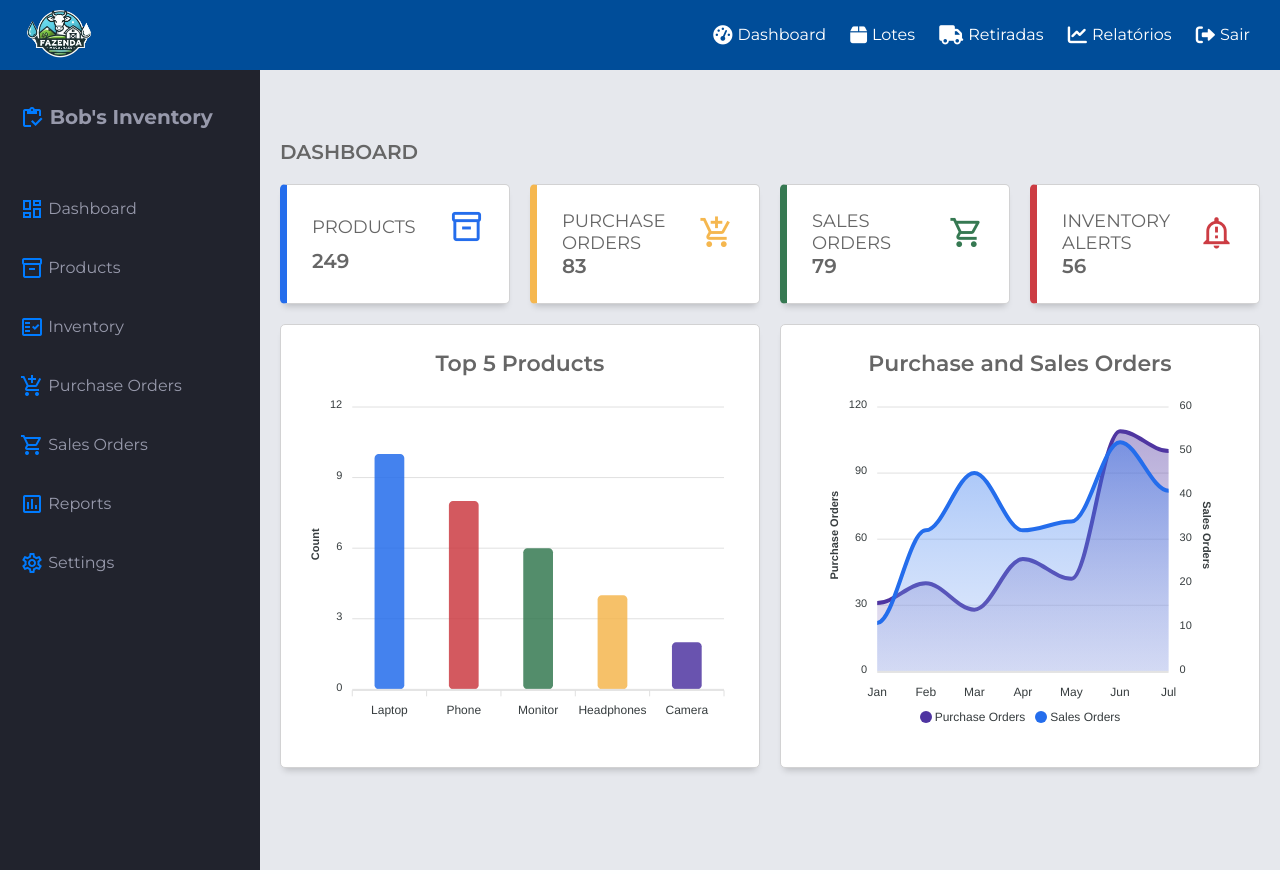
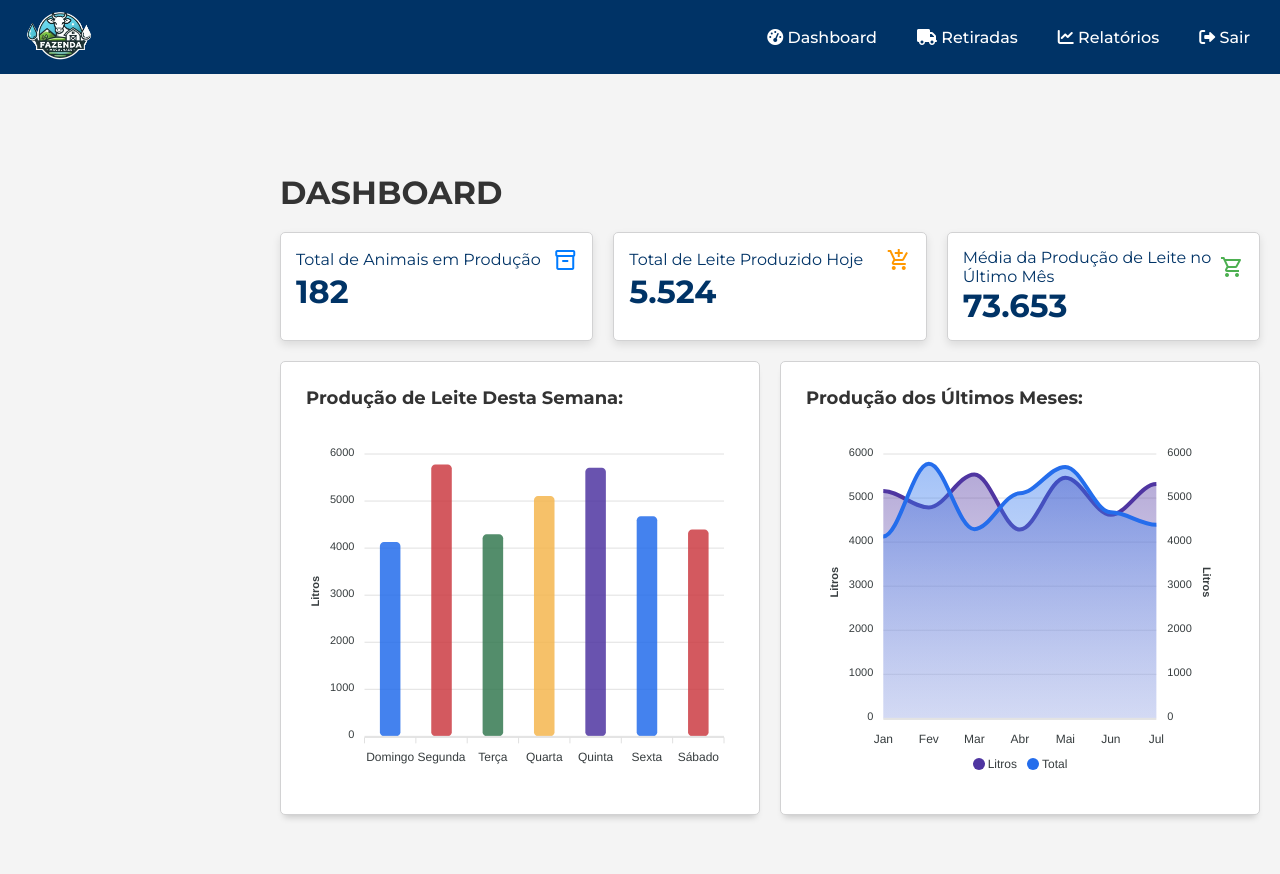
Before and after one commit to The-Vonky/Fazenda-Magalhaes, a PHP site: page /dashboard.html in a window 1280 px wide. Run offline with PHP 8.4, Linux system fonts and the light colour scheme; some libraries are stand-ins or nearby versions.

Commit message:
alteração nas páginas: contato, sobre nós e dashboard

```diff
--- a/Fazenda-Magalhaes-desenvolvimento/Fazenda-Magalhaes-desenvolvimento/Fazenda/contato.html
+++ b/Fazenda-Magalhaes-desenvolvimento/Fazenda-Magalhaes-desenvolvimento/Fazenda/contato.html
@@ -4,6 +4,7 @@
     <meta charset="UTF-8">
     <meta name="viewport" content="width=device-width, initial-scale=1.0">
     <title>Fazenda Magalhães</title>
+    <link href="https://fonts.googleapis.com/css2?family=Arapey&family=Montserrat:wght@300;600&display=swap" rel="stylesheet">
     <link rel="stylesheet" href="contato.css">
 </head>
 <body>
@@ -23,7 +24,6 @@
         <div class="login">
             <a href="login.html">Entrar</a>
         </div>
-    </header>
     </header>
 <body>
     <div class="container">
--- a/Fazenda-Magalhaes-desenvolvimento/Fazenda-Magalhaes-desenvolvimento/Fazenda/dashboard.css
+++ b/Fazenda-Magalhaes-desenvolvimento/Fazenda-Magalhaes-desenvolvimento/Fazenda/dashboard.css
@@ -5,285 +5,79 @@
 }
 
 body {
-    font-family: Arial, sans-serif;
-    background-color: #fff;
+  font-family: 'Montserrat', sans-serif;
+  background-color: #f4f4f4;
+  color: #333;
 }
 
-header {
-    background-color: #004d99;
+.header {
+  background-color: #003366;
+  padding: 10px 20px;
   color: white;
   display: flex;
+  align-items: center;
   justify-content: space-between;
-    align-items: center;
-    padding: 10px 20px;
-    height: 70px;
-    z-index: 100;
-    position: relative;
 }
 
 .logo img {
   height: 50px;
 }
 
-nav ul {
+nav {
   display: flex;
-    list-style: none;
-    flex-grow: 1;
-    justify-content: center;
+  gap: 20px;
 }
 
-nav ul li {
-    margin: 0 20px;
-}
-
-nav ul li a {
+nav a {
   color: white;
   text-decoration: none;
-    font-weight: bold;
-}
-
-/* Hover nos botões de navegação */
-nav a {
-    color: white;
+  font-weight: 500;
   padding: 10px;
-    text-decoration: none;
-    transition: background-color 0.3s ease;
+  transition: background-color 0.3s;
 }
 
 nav a:hover {
-    background-color: #1a3e70;
+  background-color: #004080;
   border-radius: 5px;
-}
-
-nav a {
-    display: inline-flex;
-    align-items: center;
-    gap: 5px;
-    color: white;
-    padding: 10px;
-    text-decoration: none;
-    transition: background-color 0.3s ease;
-}
-
-nav a:hover {
-    background-color: #1a3e70;
-    border-radius: 5px;
-}
-
-nav i {
-    font-size: 1.2em;
-}
-
-body {
-    font-family: Arial, sans-serif;
-    background-color: #f7f7f7;
-    margin: 0;
-    padding: 0;
-}
-
-#dashboard {
-    width: 80%;
-    max-width: 1000px;
-    margin: 40px auto;
-    padding: 20px;
-    background-color: #ffffff;
-    box-shadow: 0 0 15px rgba(0, 0, 0, 0.1);
-    border-radius: 8px;
-    text-align: center;
-}
-
-h2 {
-    font-size: 20px;
-    color: #333;
-    margin-bottom: 10px;
-}
-
-span {
-    font-weight: bold;
-    color: #007bff;
-}
-
-canvas {
-    display: block;
-    margin: 20px auto;
-    max-width: 600px;
-    width: 100%;
-    height: auto;
-}
-
-body {
-    margin: 0;
-    padding: 0;
-    box-sizing: border-box;
-    background-color: #e6e8ed;
-    color: #666666;
-    font-family: "Montserrat", sans-serif;
-  }
-
-  .material-icons-outlined {
-    vertical-align: middle;
-    line-height: 1px;
-  }
-
-  .text-primary {
-    color: #666666;
-  }
-
-  .text-blue {
-    color: #246dec;
-  }
-
-  .text-red {
-    color: #cc3c43;
-  }
-
-  .text-green {
-    color: #367952;
-  }
-
-  .text-orange {
-    color: #f5b74f;
-  }
-
-  .font-weight-bold {
-    font-weight: 600;
 }
 
 .grid-container {
   display: grid;
-    grid-template-columns: 260px 1fr 1fr 1fr;
-    grid-template-rows: 0.2fr 3fr;
-    grid-template-areas:
-      "sidebar header header header"
-      "sidebar main main main";
+  grid-template-columns: 260px 1fr;
+  grid-template-rows: auto;
   height: 100vh;
 }
 
-  /* ---------- HEADER ---------- */
-
-  .menu-icon {
-    display: none;
-  }
-
-
-  /* ---------- SIDEBAR ---------- */
-
-  #sidebar {
-    grid-area: sidebar;
-    height: 100%;
-    background-color: #21232d;
-    color: #9799ab;
-    overflow-y: auto;
-    transition: all 0.5s;
-    -webkit-transition: all 0.5s;
-  }
-
-  .sidebar-title {
-    display: flex;
-    justify-content: space-between;
-    align-items: center;
-    padding: 20px 20px 20px 20px;
-    margin-bottom: 30px;
-  }
-
-  .sidebar-title > span {
-    display: none;
-  }
-
-  .sidebar-brand {
-    margin-top: 15px;
-    font-size: 20px;
-    font-weight: 700;
-  }
-
-  .sidebar-list {
-    padding: 0;
-    margin-top: 15px;
-    list-style-type: none;
-  }
-
-  .sidebar-list-item {
-    padding: 20px 20px 20px 20px;
-  }
-
-  .sidebar-list-item:hover {
-    background-color: rgba(255, 255, 255, 0.2);
-    cursor: pointer;
-  }
-
-  .sidebar-list-item > a {
-    text-decoration: none;
-    color: #9799ab;
-  }
-
-  .sidebar-responsive {
-    display: inline !important;
-    position: absolute;
-    /*
-      the z-index of the ApexCharts is 11
-      we want the z-index of the sidebar higher so that
-      the charts are not showing over the sidebar
-      on small screens
-    */
-    z-index: 12 !important;
-  }
-
-
-  /* ---------- MAIN ---------- */
-
 .main-container {
   grid-area: main;
-    overflow-y: auto;
-    padding: 20px 20px;
+  padding: 20px;
+  display: flex;
+  flex-direction: column; /* Cards e gráficos em coluna */
 }
 
 .main-title {
-    display: flex;
-    justify-content: space-between;
+  margin-bottom: 20px;
 }
 
-  .main-title > p {
-    font-size: 20px;
+.font-weight-bold {
+  font-weight: bold;
+  font-size: 24px; /* Tamanho da fonte do título */
 }
 
 .main-cards {
-    display: grid;
-    grid-template-columns: 1fr 1fr 1fr 1fr;
-    gap: 20px;
-    margin: 20px 0;
+  display: flex;
+  flex-direction: row; /* Cards em linha */
+  gap: 20px; /* Espaçamento entre os cards */
+  margin-bottom: 20px; /* Espaçamento abaixo dos cards */
 }
 
 .card {
-    display: flex;
-    flex-direction: column;
-    justify-content: space-around;
-    padding: 25px;
   background-color: #ffffff;
-    box-sizing: border-box;
+  padding: 15px;
   border: 1px solid #d2d2d3;
   border-radius: 5px;
-    box-shadow: 0 6px 7px -4px rgba(0, 0, 0, 0.2);
-  }
-
-  .card:first-child {
-    border-left: 7px solid #246dec;
-  }
-
-  .card:nth-child(2) {
-    border-left: 7px solid #f5b74f;
-  }
-
-  .card:nth-child(3) {
-    border-left: 7px solid #367952;
-  }
-
-  .card:nth-child(4) {
-    border-left: 7px solid #cc3c43;
-  }
-
-  .card > span {
-    font-size: 20px;
-    font-weight: 600;
+  box-shadow: 0 4px 8px rgba(0, 0, 0, 0.1);
+  flex: 1; /* Para que todos os cards ocupem a mesma largura */
 }
 
 .card-inner {
@@ -292,113 +86,44 @@ body {
   justify-content: space-between;
 }
 
-  .card-inner > p {
-    font-size: 18px;
+.text-primary {
+  color: #003366;
 }
 
-  .card-inner > span {
-    font-size: 35px;
+.font-weight-bold {
+  font-weight: bold;
+  font-size: 32px; /* Tamanho da fonte do número no card */
 }
 
 .charts {
-    display: grid;
-    grid-template-columns: 1fr 1fr;
-    gap: 20px;
+  display: flex;
+  flex-direction: row; /* Gráficos em linha */
+  gap: 20px; /* Espaçamento entre os gráficos */
 }
 
 .charts-card {
   background-color: #ffffff;
-    margin-bottom: 20px;
   padding: 25px;
-    box-sizing: border-box;
-    -webkit-column-break-inside: avoid;
   border: 1px solid #d2d2d3;
   border-radius: 5px;
   box-shadow: 0 6px 7px -4px rgba(0, 0, 0, 0.2);
+  flex: 1; /* Para que todos os gráficos ocupem a mesma largura */
 }
 
 .chart-title {
-    display: flex;
-    align-items: center;
-    justify-content: center;
-    font-size: 22px;
-    font-weight: 600;
+  font-size: 18px;
+  margin-bottom: 15px;
+  font-weight: bold;
 }
 
-
-  /* ---------- SCROLLBARS ---------- */
-
-  ::-webkit-scrollbar {
-    width: 5px;
-    height: 6px;
+.text-blue {
+  color: #007bff; /* Azul */
 }
 
-  ::-webkit-scrollbar-track {
-    box-shadow: inset 0 0 5px #a5aaad;
-    border-radius: 10px;
+.text-orange {
+  color: #ff9800; /* Laranja */
 }
 
-  ::-webkit-scrollbar-thumb {
-    background-color: #4f35a1;
-    border-radius: 10px;
+.text-green {
+  color: #4caf50; /* Verde */
 }
-
-  ::-webkit-scrollbar-thumb:hover {
-    background-color: #a5aaad;
-  }
-
-
-  /* ---------- MEDIA QUERIES ---------- */
-
-
-  /* Medium <= 992px */
-  @media screen and (max-width: 992px) {
-    .grid-container {
-      grid-template-columns: 1fr;
-      grid-template-rows: 0.2fr 3fr;
-      grid-template-areas:
-        "header"
-        "main";
-    }
-
-    #sidebar {
-      display: none;
-    }
-
-    .menu-icon {
-      display: inline;
-    }
-
-    .sidebar-title > span {
-      display: inline;
-    }
-  }
-
-  /* Small <= 768px */
-  @media screen and (max-width: 768px) {
-    .main-cards {
-      grid-template-columns: 1fr;
-      gap: 10px;
-      margin-bottom: 0;
-    }
-
-    .charts {
-      grid-template-columns: 1fr;
-      margin-top: 30px;
-    }
-  }
-
-  /* Extra Small <= 576px */
-  @media screen and (max-width: 576px) {
-    .header-left {
-      display: none;
-    }
-  }
-
-footer {
-    text-align: center;
-    padding: 10px;
-    background-color: #f1f1f1;
-    margin-top: 40px;
-    border-top: 1px solid #e0e0e0;
-}
--- a/Fazenda-Magalhaes-desenvolvimento/Fazenda-Magalhaes-desenvolvimento/Fazenda/dashboard.html
+++ b/Fazenda-Magalhaes-desenvolvimento/Fazenda-Magalhaes-desenvolvimento/Fazenda/dashboard.html
@@ -5,11 +5,8 @@
     <meta name="viewport" content="width=device-width, initial-scale=1.0">
     <title>Dashboard</title>
     <link rel="stylesheet" href="https://cdnjs.cloudflare.com/ajax/libs/font-awesome/6.0.0-beta3/css/all.min.css">
-    <!-- Montserrat Font -->
     <link href="https://fonts.googleapis.com/css2?family=Montserrat:wght@100;200;300;400;500;600;700;800;900&display=swap" rel="stylesheet">
-    <!-- Material Icons -->
     <link href="https://fonts.googleapis.com/icon?family=Material+Icons+Outlined" rel="stylesheet">
-    <!-- Custom CSS -->
     <link rel="stylesheet" href="dashboard.css">
 </head>
 <body>
@@ -19,128 +16,60 @@
         </div>
         <nav>
             <a href="dashboard.html"><i class="fas fa-tachometer-alt"></i> Dashboard</a>
-            <a href="lotes.html"><i class="fas fa-box"></i> Lotes</a>
             <a href="retirada.html"><i class="fas fa-truck"></i> Retiradas</a>
             <a href="relatorio.html"><i class="fas fa-chart-line"></i> Relatórios</a>
             <a href="home.html"><i class="fas fa-sign-out-alt"></i> Sair</a>
         </nav>
     </header>
-  <body>
+
     <div class="grid-container">
-
-      <!-- Sidebar -->
-      <aside id="sidebar">
-        <div class="sidebar-title">
-          <div class="sidebar-brand">
-            <span class="material-icons-outlined">inventory</span> Bob's Inventory
-          </div>
-          <span class="material-icons-outlined" onclick="closeSidebar()">close</span>
-        </div>
-
-        <ul class="sidebar-list">
-          <li class="sidebar-list-item">
-            <a href="#" target="_blank">
-              <span class="material-icons-outlined">dashboard</span> Dashboard
-            </a>
-          </li>
-          <li class="sidebar-list-item">
-            <a href="#" target="_blank">
-              <span class="material-icons-outlined">inventory_2</span> Products
-            </a>
-          </li>
-          <li class="sidebar-list-item">
-            <a href="#" target="_blank">
-              <span class="material-icons-outlined">fact_check</span> Inventory
-            </a>
-          </li>
-          <li class="sidebar-list-item">
-            <a href="#" target="_blank">
-              <span class="material-icons-outlined">add_shopping_cart</span> Purchase Orders
-            </a>
-          </li>
-          <li class="sidebar-list-item">
-            <a href="#" target="_blank">
-              <span class="material-icons-outlined">shopping_cart</span> Sales Orders
-            </a>
-          </li>
-          <li class="sidebar-list-item">
-            <a href="#" target="_blank">
-              <span class="material-icons-outlined">poll</span> Reports
-            </a>
-          </li>
-          <li class="sidebar-list-item">
-            <a href="#" target="_blank">
-              <span class="material-icons-outlined">settings</span> Settings
-            </a>
-          </li>
-        </ul>
-      </aside>
-      <!-- End Sidebar -->
-
-      <!-- Main -->
         <main class="main-container">
             <div class="main-title">
                 <p class="font-weight-bold">DASHBOARD</p>
             </div>
 
             <div class="main-cards">
-
                 <div class="card">
                     <div class="card-inner">
-              <p class="text-primary">PRODUCTS</p>
+                        <p class="text-primary">Total de Animais em Produção</p>
                         <span class="material-icons-outlined text-blue">inventory_2</span>
                     </div>
-            <span class="text-primary font-weight-bold">249</span>
+                    <span class="text-primary font-weight-bold">182</span>
                 </div>
 
                 <div class="card">
                     <div class="card-inner">
-              <p class="text-primary">PURCHASE ORDERS</p>
+                        <p class="text-primary">Total de Leite Produzido Hoje</p>
                         <span class="material-icons-outlined text-orange">add_shopping_cart</span>
                     </div>
-            <span class="text-primary font-weight-bold">83</span>
+                    <span class="text-primary font-weight-bold">5.524</span>
                 </div>
 
                 <div class="card">
                     <div class="card-inner">
-              <p class="text-primary">SALES ORDERS</p>
+                        <p class="text-primary">Média da Produção de Leite no Último Mês</p>
                         <span class="material-icons-outlined text-green">shopping_cart</span>
                     </div>
-            <span class="text-primary font-weight-bold">79</span>
+                    <span class="text-primary font-weight-bold">73.653</span>
                 </div>
-
-          <div class="card">
-            <div class="card-inner">
-              <p class="text-primary">INVENTORY ALERTS</p>
-              <span class="material-icons-outlined text-red">notification_important</span>
-            </div>
-            <span class="text-primary font-weight-bold">56</span>
-          </div>
-
             </div>
 
             <div class="charts">
-
                 <div class="charts-card">
-            <p class="chart-title">Top 5 Products</p>
+                    <p class="chart-title">Produção de Leite Desta Semana:</p>
                     <div id="bar-chart"></div>
                 </div>
 
                 <div class="charts-card">
-            <p class="chart-title">Purchase and Sales Orders</p>
+                    <p class="chart-title">Produção dos Últimos Meses:</p>
                     <div id="area-chart"></div>
                 </div>
-
             </div>
         </main>
-      <!-- End Main -->
-
     </div>
 
     <!-- Scripts -->
-    <!-- ApexCharts -->
     <script src="https://cdnjs.cloudflare.com/ajax/libs/apexcharts/3.35.3/apexcharts.min.js"></script>
-    <!-- Custom JS -->
     <script src="dashboard.js"></script>
 </body>
 </html>
--- a/Fazenda-Magalhaes-desenvolvimento/Fazenda-Magalhaes-desenvolvimento/Fazenda/home.html
+++ b/Fazenda-Magalhaes-desenvolvimento/Fazenda-Magalhaes-desenvolvimento/Fazenda/home.html
@@ -3,7 +3,8 @@
 <head>
     <meta charset="UTF-8">
     <meta name="viewport" content="width=device-width, initial-scale=1.0">
-    <title>Fazenda Magalhães</title>
+    <title>Home - Fazenda Magalhães</title>
+    <link href="https://fonts.googleapis.com/css2?family=Arapey&family=Montserrat:wght@300;600&display=swap" rel="stylesheet">
     <link rel="stylesheet" href="home.css">
 </head>
 <body>
--- a/Fazenda-Magalhaes-desenvolvimento/Fazenda-Magalhaes-desenvolvimento/Fazenda/servicos.html
+++ b/Fazenda-Magalhaes-desenvolvimento/Fazenda-Magalhaes-desenvolvimento/Fazenda/servicos.html
@@ -4,6 +4,7 @@
     <meta charset="UTF-8">
     <meta name="viewport" content="width=device-width, initial-scale=1.0">
     <title>Fazenda Magalhães</title>
+    <link href="https://fonts.googleapis.com/css2?family=Arapey&family=Montserrat:wght@300;600&display=swap" rel="stylesheet">
     <link rel="stylesheet" href="servicos.css">
 </head>
 <body>
--- a/Fazenda-Magalhaes-desenvolvimento/Fazenda-Magalhaes-desenvolvimento/Fazenda/sobreNos.html
+++ b/Fazenda-Magalhaes-desenvolvimento/Fazenda-Magalhaes-desenvolvimento/Fazenda/sobreNos.html
@@ -35,15 +35,17 @@
             <h2>Sobre a Fazenda</h2>
             <hr class="linha-divisao">
             <p>
-                A Fazenda Magalhães é mais do que um local de produção agrícola — é um espaço onde tradição, inovação e sustentabilidade se encontram. Fundada por João Magalhães em 1970, a fazenda cresceu e se modernizou ao longo dos anos, sempre mantendo o compromisso com a qualidade e o respeito à terra.
+                A Fazenda Magalhães é mais do que um local de produção agrícola, é um espaço onde tradição, inovação e sustentabilidade se encontram. Fundada por João Magalhães em 1970, a fazenda cresceu e se modernizou ao longo dos anos, sempre mantendo o compromisso com a qualidade e o respeito à terra.
             </p>
             <p>
                 Com mais de 500 hectares de área preservada, nossa fazenda se dedica à produção de laticínios de alta qualidade, cultivando e criando nossos animais de forma ética e responsável. Nossa equipe, composta por profissionais apaixonados pelo que fazem, é uma parte vital do sucesso que construímos ao longo de mais de 50 anos.
             </p>
+            <hr class="linha-divisao">
             <h3>Nossa Missão</h3>
             <p>
                 Nossa missão é produzir alimentos saudáveis e saborosos, garantindo que cada etapa do processo seja feita de maneira sustentável e consciente. Estamos comprometidos em reduzir nossa pegada de carbono e proteger a biodiversidade local, colaborando com o meio ambiente para preservar as riquezas naturais da região.
             </p>
+            <hr class="linha-divisao">
             <h3>Nossos Valores</h3>
             <p>
                 A Fazenda Magalhães se orgulha de seguir três pilares fundamentais:
```
Also changed, not shown: Fazenda-Magalhaes-desenvolvimento/Fazenda-Magalhaes-desenvolvimento/Fazenda/contato.css (+6 -2 lines), Fazenda-Magalhaes-desenvolvimento/Fazenda-Magalhaes-desenvolvimento/Fazenda/dashboard.js (+11 -10 lines), Fazenda-Magalhaes-desenvolvimento/Fazenda-Magalhaes-desenvolvimento/Fazenda/home.css (+16 -13 lines), Fazenda-Magalhaes-desenvolvimento/Fazenda-Magalhaes-desenvolvimento/Fazenda/servicos.css (+16 -20 lines), Fazenda-Magalhaes-desenvolvimento/Fazenda-Magalhaes-desenvolvimento/Fazenda/sobreNos.css (+14 -11 lines). Lines whose indentation alone changed are shown as unchanged.
